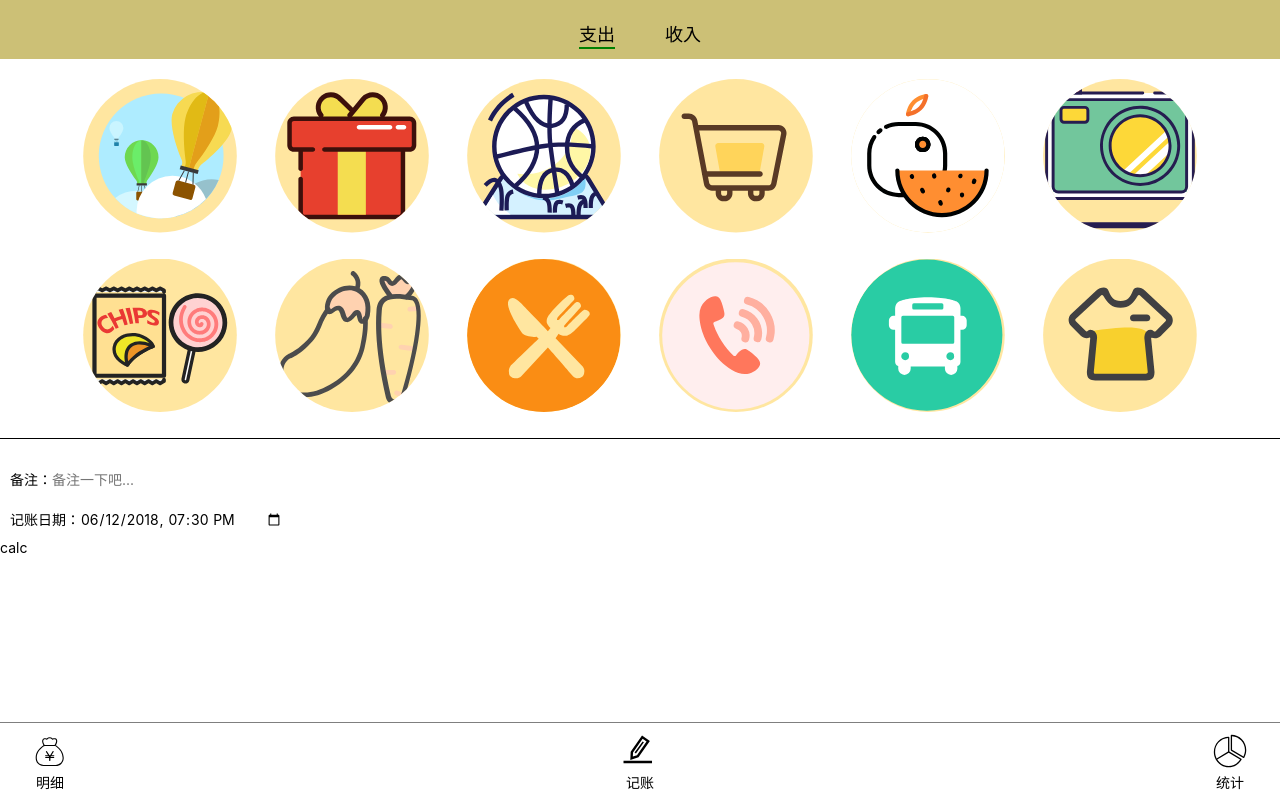
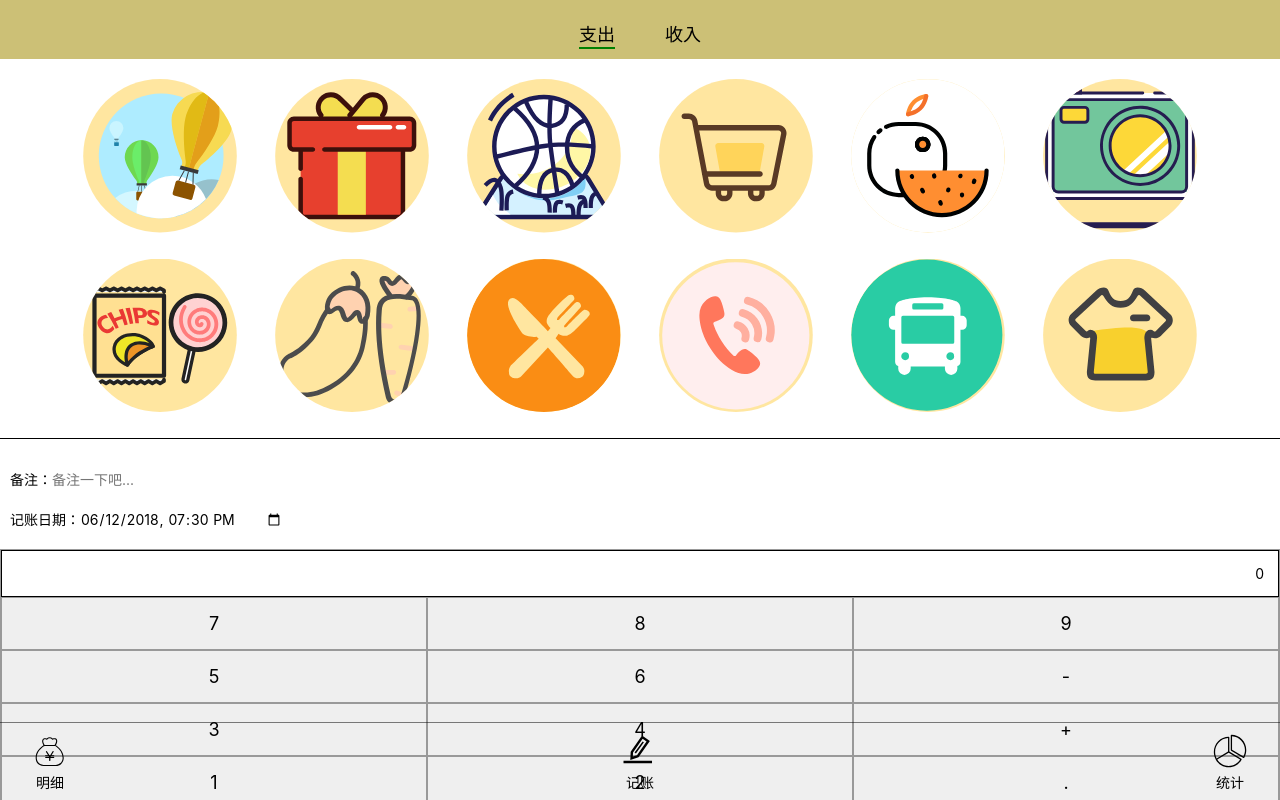
Before and after one commit to leigp555/accrount, a Vue app: page /#/ in a window 1280 px wide. Built offline with nearby package versions, Linux system fonts and the light colour scheme.

Commit message:
初始化home-recordCalc组件

```diff
--- a/src/components/RecordCalc.vue
+++ b/src/components/RecordCalc.vue
@@ -1,15 +1,89 @@
 <template>
-calc
+  <div class="home-recordTime-wrap">
+    <div class="showMoney">
+      <div class="money">{{ result?result:0 }}</div>
+    </div>
+    <div class="money-calc">
+      <div @click="onClick" class="inputPad">
+        <button>7</button>
+        <button>8</button>
+        <button>9</button>
+        <button>5</button>
+        <button>6</button>
+        <button>-</button>
+        <button>3</button>
+        <button>4</button>
+        <button>+</button>
+        <button>1</button>
+        <button>2</button>
+        <button>.</button>
+        <button>0</button>
+        <button>清除</button>
+        <button>完成</button>
+      </div>
+    </div>
+  </div>
 </template>
 
 <script lang="ts">
-import {defineComponent} from "vue";
+import {defineComponent, ref} from "vue";
+import {calc} from "./lib/calc";
+import {useStore} from "vuex";
 
 export default defineComponent({
-  name: "RecordCalc"
+  name: "RecordCalc",
+  setup() {
+    const store=useStore()
+    const result=ref<string>("")
+    const onClick=(e)=>{
+      const text=e.target.innerText
+      try {
+        calc(result,text)
+      }catch (error){
+        alert("error")
+      }
+     if(text==="完成"){
+       store.commit("modifyCountMoney",result.value-0)
+       store.dispatch("getAllDate")
+       console.log(store.state.allData)
+     }
+    }
+    return {onClick,result}
+  }
 })
 </script>
 
 <style lang="scss" scoped>
+.home-recordTime-wrap {
+  border: 1px solid #999;
+  margin-top: 10px;
+  margin-bottom: 6em;
+  height: 100%;
 
+  > .showMoney {
+    display: flex;
+    justify-content: right;
+    align-items: center;
+    padding: 14px;
+    border: 1px solid black;
+  }
+
+  > .money-calc {
+    .inputPad {
+      display: flex;
+      justify-content: center;
+      align-items: center;
+      flex-wrap: wrap;
+
+      > button {
+        flex-grow: 1;
+        font-size: 18px;
+        padding: 15px 0;
+        text-align: center;
+        width: 25vw;
+        border: 1px solid #999;
+      }
+    }
+  }
+}
 </style>
--- /dev/null
+++ b/src/components/lib/calc.ts
@@ -0,0 +1,42 @@
+function countNumber(obj: string) {
+    const number = Function('"use strict";return (' + obj + ')')();
+    return parseFloat(number)
+}
+
+const complete = (bool: Function, n: ref) => {
+    bool() >= 0 && (n.value = n.value.substring(0, n.value.length - 1))
+    n.value = countNumber(n.value).toString()
+}
+
+interface ref {
+    value: string
+}
+
+export const calc = (n: ref, innerText: string) => {
+    const bool = () => ["+", "-", "."].indexOf(n.value.charAt(n.value.length - 1))
+    if (innerText === "清除") {
+        n.value = ""
+    } else if (innerText === "+") {
+        complete(bool, n)
+        bool() < 0 && (n.value += "+")
+    } else if (innerText === "-") {
+        complete(bool, n)
+        bool() < 0 && (n.value += "-")
+    } else if (innerText === "完成") {
+        if (n.value === "") {
+            n.value = "0"
+        }
+        complete(bool, n)
+    } else if (innerText === ".") {
+        if (n.value.charAt(n.value.length - 1) === ".") {
+            return
+        } else if (n.value.charAt(n.value.length - 1) === "" && n.value.charAt(n.value.length - 2) === "") {
+            n.value += "0."
+            return
+        } else {
+            n.value += "."
+        }
+    } else {
+        n.value += innerText
+    }
+}
```
